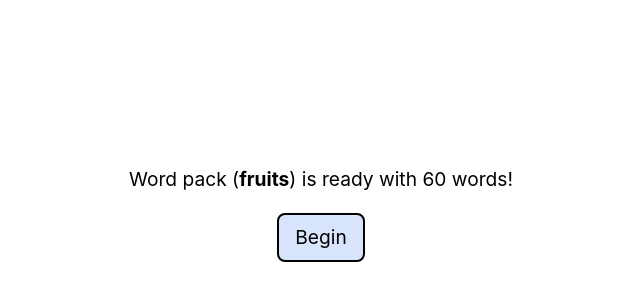
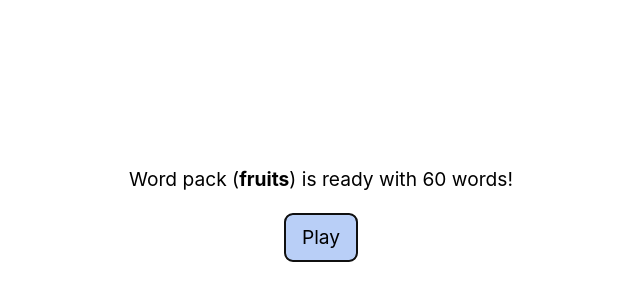
Before and after one commit to code-chronicles-code/react-word-scramble, a React (Create React App) app: page / in a window 1280 px wide. Shown: the part 134-434 px from the top of the page, without its empty margins (319-959 px from the left). Built offline with nearby package versions, Linux system fonts and the light colour scheme.

Commit message:
Auto-focus buttons

```diff
--- a/src/App.tsx
+++ b/src/App.tsx
@@ -40,8 +40,8 @@ export default function App() {
             Word pack (<strong>fruits</strong>) is ready with{" "}
             {pluralize(state.wordPack.length, "word")}!
           </div>
-          <button onClick={() => dispatch({ type: "start-game" })}>
-            Begin
+          <button onClick={() => dispatch({ type: "start-game" })} autoFocus>
+            Play
           </button>
         </Container>
       );
@@ -90,7 +90,7 @@ export default function App() {
             You guessed {pluralize(wordsGuessed, "word")} and skipped{" "}
             {pluralize(wordsSkipped, "word")}.
           </div>
-          <button onClick={() => dispatch({ type: "start-game" })}>
+          <button onClick={() => dispatch({ type: "start-game" })} autoFocus>
             Play again
           </button>
         </Container>
```
